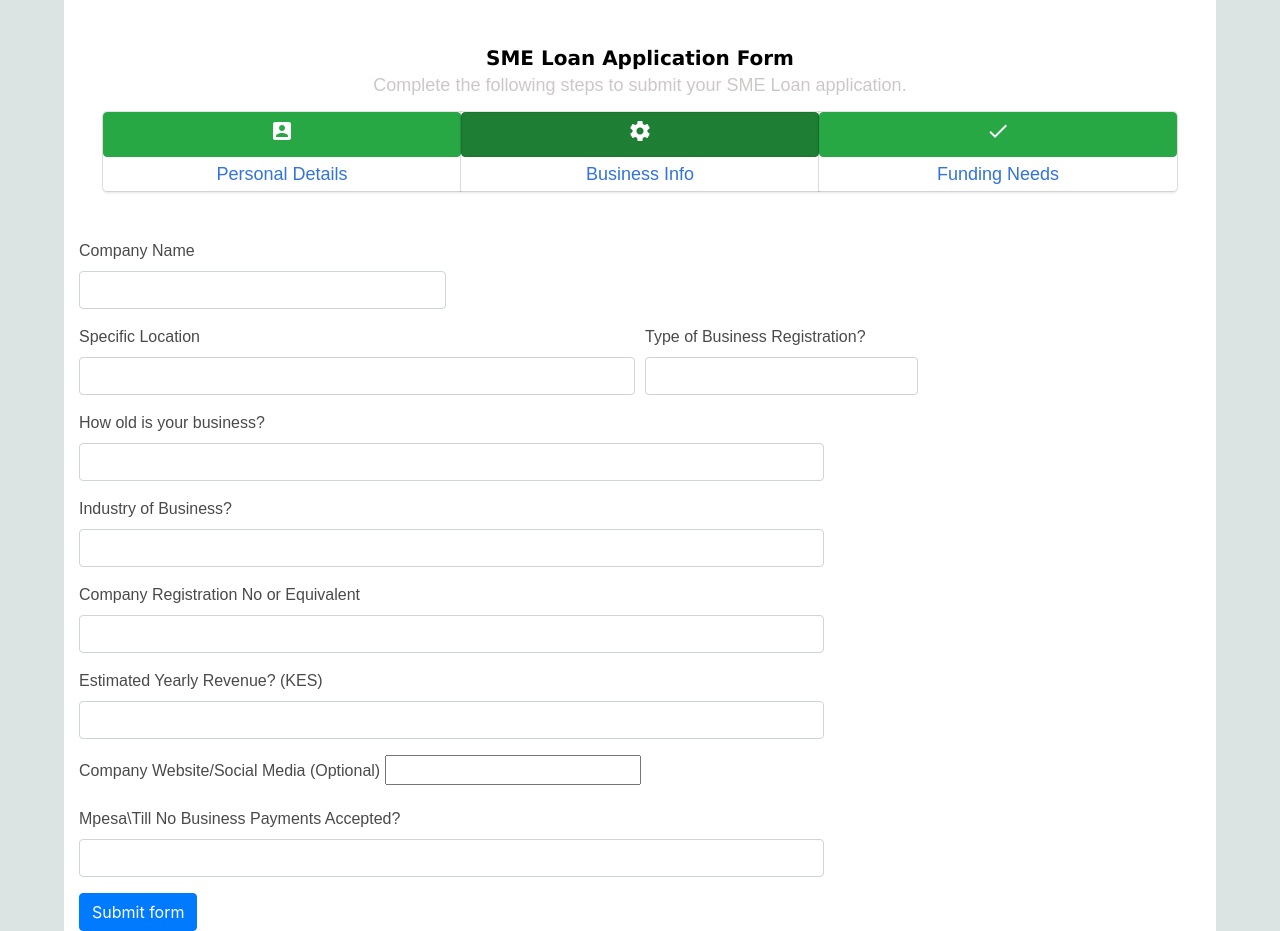
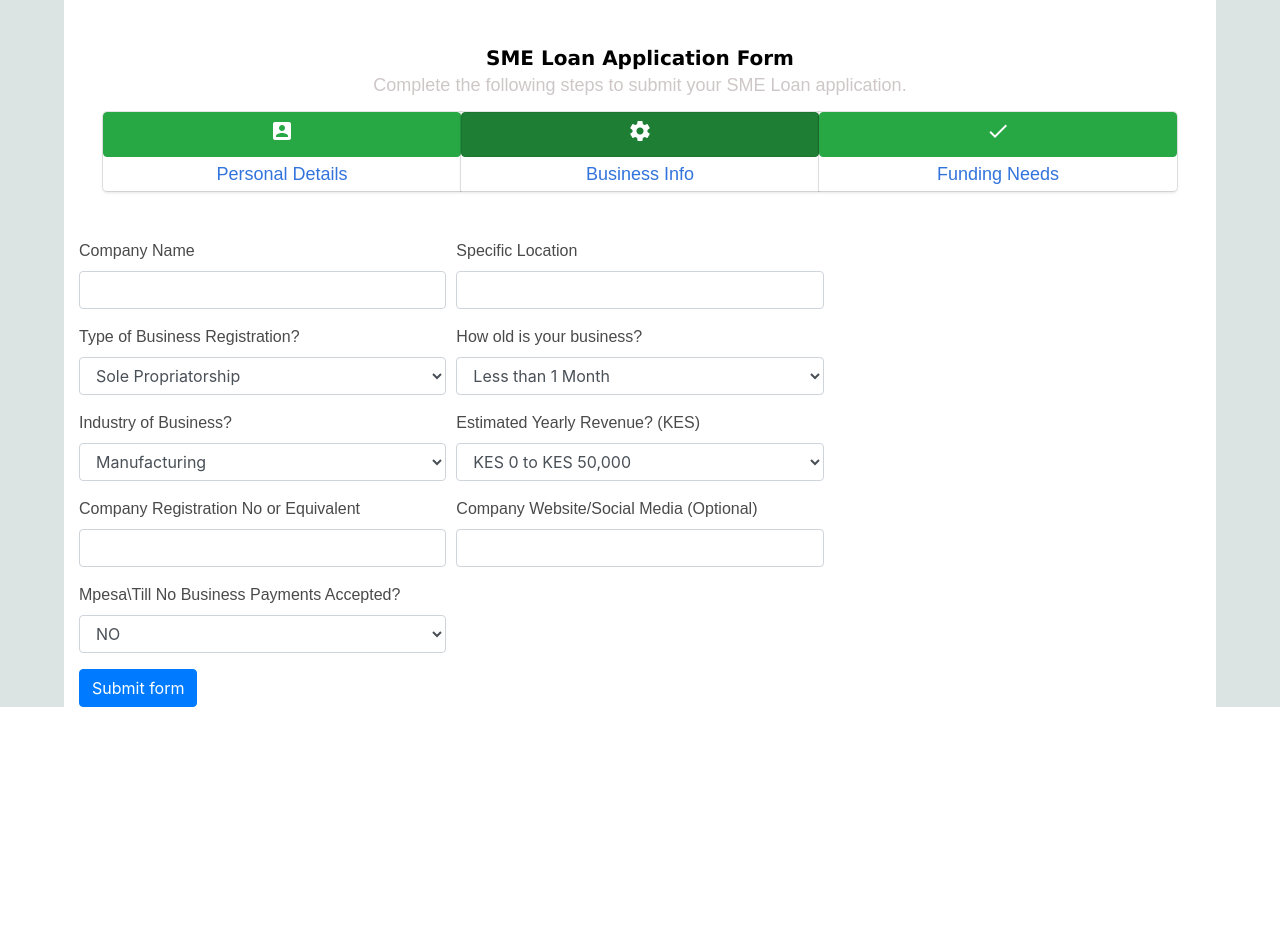
Before and after one commit to llsonkimm/modifyweb, a Django app: page /trial2/ in a window 1280 px wide. Shown: the part 164-1095 px from the top of the page. After the commit the page ends 871 px from the top, so only its background shows below. Run offline with Django 3.2, Linux system fonts and the light colour scheme; some libraries are stand-ins or nearby versions; grey boxes are pictures that could not be loaded.

Commit message:
Second push

```diff
--- a/mysite/settings.py
+++ b/mysite/settings.py
@@ -43,6 +43,7 @@ INSTALLED_APPS = [
     'widget_tweaks',
     'crispy_forms',
     'guardian',
+    'intl_tel_input',
 
     'mysite.core',
 ]
--- a/mysite/templates/trial2.html
+++ b/mysite/templates/trial2.html
@@ -23,87 +23,129 @@
     <div class="form-row">
       <div class="col-md-4 mb-3">
         <label for="validationCustom01">Company Name</label>
-        <input type="text" class="form-control" id="validationCustom01" required>
+        <input type="text" class="form-control" id= "validationCustom01" required>
         <div class="invalid-feedback">
-          Place enter company name
+          Please enter company name
         </div>
       </div>
+      <div class="col-md-4 mb-3">
+        <label for="validationCustom02">Specific Location</label>
+        <input type="text" class="form-control" id="validationCustom02" required>
+        <div class="invalid-feedback">
+          Please enter location of stated company
+        </div>
+    </div>
     </div>
       <div class="form-row">
-        <div class="col-md-6 mb-3">
-          <label for="validationCustom02">Specific Location</label>
-          <input type="number" class="form-control" id="validationCustom02" attrs="{'placeholder': 'Eg. Nairobi CBD at Telcom Towers'}" required>
+        <div class="col-md-4 mb-3">
+          <label for="validationCustom03">Type of Business Registration?</label>
+          <select class="form-control" id="validationCustom03" required>
+            <option>Sole Propriatorship</option>
+            <option>Partnarship</option>
+            <option>Limited Liability</option>
+            <option>Others</option>
+          </select>
           <div class="invalid-feedback">
-            Place enter location of stated company
+            Please enter type of business?
           </div>
         </div>
 
-        <div class="col-md-3 mb-3">
-          <label for="validationCustom03">Type of Business Registration?</label>
-          <input type="number" class="form-control" id="validationCustom03" required>
+        <div class="col-md-4 mb-3">
+          <label for="validationCustom04"> How old is your business?</label>
+          <select class="form-control" id="validationCustom04" required>
+            <option>Less than 1 Month</option>
+            <option>1 - 3 Months</option>
+            <option>4 - 6 Months</option>
+            <option>7 - 12 Months</option>
+            <option>1 - 2 Years</option>
+            <option>2+ Years</option>
+          </select>
           <div class="invalid-feedback">
-            Place enter type of business?
+            Please enter age of business
           </div>
-        </div>
+      </div>
       </div>
       <div class="form-row">
-        <div class="col-md-8 mb-3">
-          <label for="validationCustom04"> How old is your business?</label>
-          <input type="number" class="form-control" id="validationCustom04" required>
+        <div class="col-md-4 mb-3">
+          <label for="validationCustom05"> Industry of Business?</label>
+          <select class="form-control" id="validationCustom05" required>
+            <option>Manufacturing</option>
+            <option>Clothing</option>
+            <option>Technology</option>
+            <option>Internet</option>
+            <option>Engineering/Design</option>
+            <option>Retails</option>
+            <option>Uknown/Other</option>
+            <option>Computers/Electronics</option>
+            <option>Agriculture</option>
+            <option>Printing</option>
+            <option>Insurance</option>
+            <option>Education</option>
+            <option>Health</option>
+            <option>Services</option>
+            <option>Fast Moving Consumer Goods</option>
+            <option>Restaurant</option>
+            <option>Food</option>
+            <option>Transport</option>
+            <option>Property</option>
+            <option>Real Estate</option>
+            <option>Wholesale</option>
+            <option>Hospitality</option>
+          </select>
           <div class="invalid-feedback">
-            Place enter age of business
+            Please enter industry of business
           </div>
         </div>
 
-        <div class="col-md-8 mb-3">
-          <label for="validationCustom05"> Industry of Business?</label>
-          <input type="number" class="form-control" id="validationCustom05" required>
+        <div class="col-md-4 mb-3">
+          <label for="validationCustom06"> Estimated Yearly Revenue? (KES)</label>
+          <select class="form-control" id="validationCustom06" required>
+            <option>KES 0 to KES 50,000</option>
+            <option>KES 50,000 to KES 100,000</option>
+            <option>KES 100,000 to KES 200,000</option>
+            <option>KES 200,000 to KES 500,000</option>
+            <option>KES 500,000 to KES 1 million</option>
+            <option>KES 1 million to KES 2 million</option>
+            <option>KES 2 million to KES 5 million</option>
+            <option>KES 5 million +</option>
+          </select>
           <div class="invalid-feedback">
-            Place enter industry of business
-          </div>
-        </div>
-
-        <div class="col-md-8 mb-3">
-          <label for="validationCustom06"> Company Registration No or Equivalent</label>
-          <input type="number" class="form-control" id="validationCustom06" required>
-          <div class="invalid-feedback">
-            Place enter company registration
+            Please enter estimated revenue
           </div>
         </div>
       </div>
 
       <div class="form-row">
-        <div class="col-md-8 mb-3">
-          <label for="validationCustom07"> Estimated Yearly Revenue? (KES)</label>
-          <input type="number" class="form-control" id="validationCustom07" required>
+        <div class="col-md-4 mb-3">
+          <label for="validationCustom07">Company Registration No or Equivalent </label>
+          <input type="text" class="form-control" id="validationCustom07" required>
           <div class="invalid-feedback">
-            Place enter estimated revenue
+            Please enter company registration
           </div>
         </div>
 
-        <div class="col-md-8 mb-3">
+        <div class="col-md-4 mb-3">
           <label for="validationCustom08"> Company Website/Social Media (Optional)</label>
-          <input type="number"  id="validationCustom08" >
+          <input type="text"  class = "form-control" id="validationCustom08" >
 
         </div>
-
-        <div class="col-md-8 mb-3">
+      </div>
+      <div class="form-row">
+        <div class="col-md-4 mb-3">
           <label for="validationCustom09"> Mpesa\Till No Business Payments Accepted?</label>
-          <input type="number" class="form-control" id="validationCustom09" required>
+          <select class="form-control" id="validationCustom09" required>
+            <option>NO</option>
+            <option>YES</option>
+          </select>
           <div class="invalid-feedback">
-            Place enter Mpesa services
+            Please enter Mpesa services
           </div>
         </div>
       </div>
 
       <button class="btn btn-primary" type="submit">Submit form</button>
-          </form>
-        </div>
-      </div>
+   </form>
 
-    </div>
-  </div>
-</section>
 <script>
   // Example starter JavaScript for disabling form submissions if there are invalid fields
   (function() {
```
Also changed, not shown: mysite/templates/trial1.html (+56 -14 lines), mysite/templates/trial3.html (+66 -59 lines).
